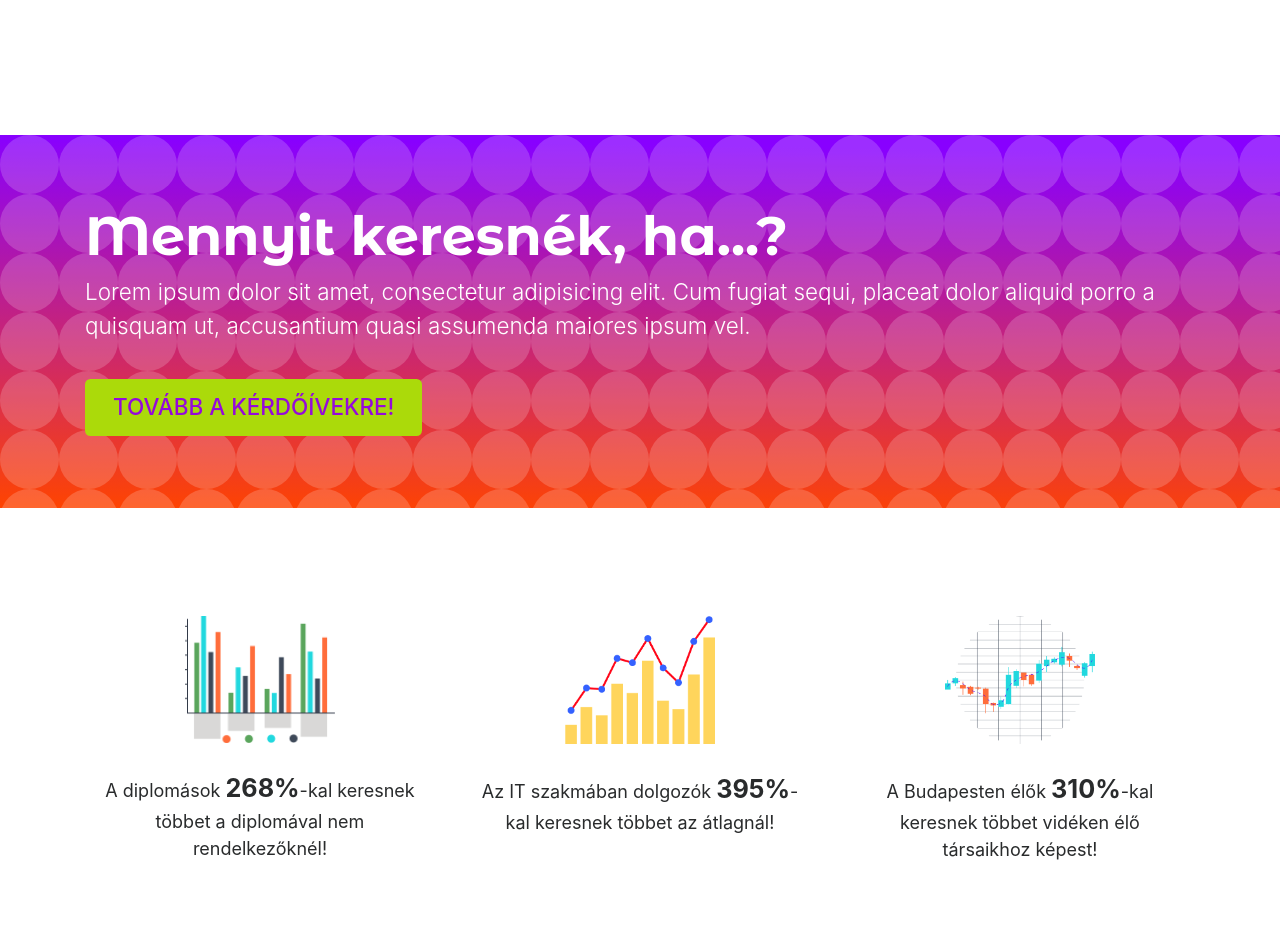
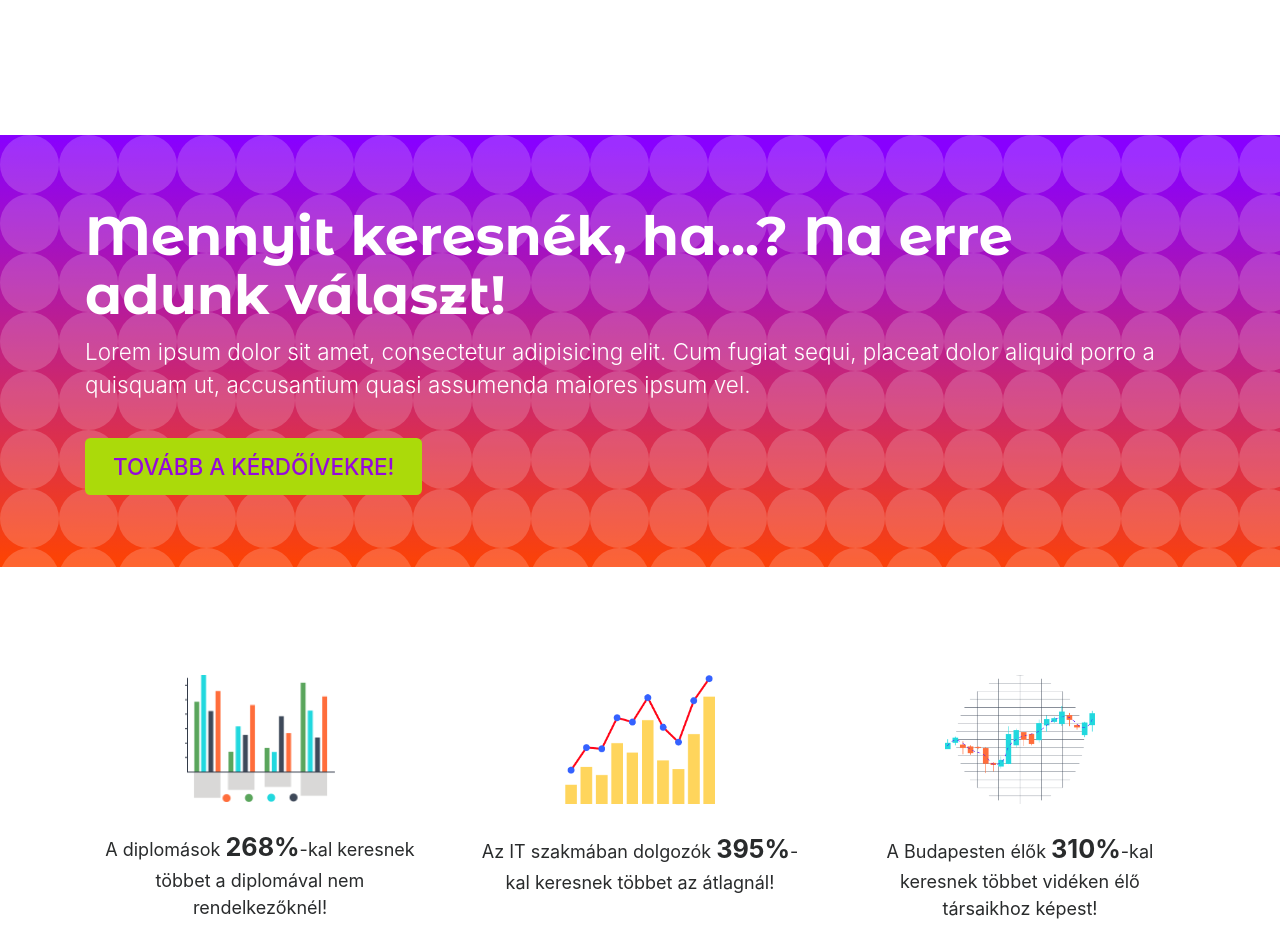
Before and after one commit to marci6562/marci6562.github.io, a plain HTML site: page index.html in a window 1280 px wide. Shown: the top 943 px of the page. Drawn offline with nearby package versions, Linux system fonts and the light colour scheme; a web font is replaced by a local one.

Commit message:
főoldla módosítás

```diff
--- a/index.html
+++ b/index.html
@@ -46,7 +46,7 @@
 
 <div class="jumbotron jumbotron-fluid mb-0">
   <div class="container">
-    <h1 class="">Mennyit keresnék, ha...?</h1>
+    <h1 class="">Mennyit keresnék, ha...? Na erre adunk választ!</h1>
     <p class="lead">Lorem ipsum dolor sit amet, consectetur adipisicing elit. Cum fugiat sequi, placeat dolor aliquid porro a quisquam ut, accusantium quasi assumenda maiores ipsum vel.</p>
     <a class="btn btn-green btn-lg mt-3" href="#" role="button">Tovább a kérdőívekre!</a>
   </div>
```
